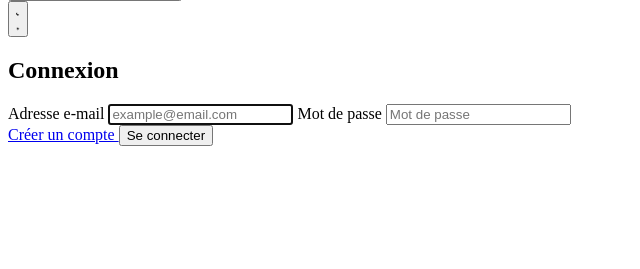
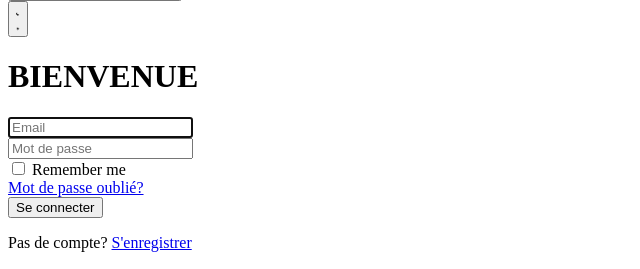
Before and after one commit to NicolasFrouin/challenge1_4iw3, a Symfony app: template templates/security/login.html.twig in a window 1280 px wide. Shown: the part 725-994 px from the top of the page, without its empty margins (0-640 px from the left). Before the commit the page ends 871 px from the top, so only its background shows below. Run offline with Twig, Linux system fonts and the light colour scheme; the template is opened without the code that fills it, so the values that code supplies are empty; some libraries are stand-ins or nearby versions.

Commit message:
login.html.twig

```diff
--- a/templates/base.html.twig
+++ b/templates/base.html.twig
@@ -64,7 +64,7 @@
 											</div>
 											<ul class="py-1" role="none">
 												<li>
-													<a href="{{ path('app_user_setting') }}" class="block px-4 py-2 text-sm text-gray-700 hover:bg-gray-100 dark:text-gray-300 dark:hover:bg-gray-600 dark:hover:text-white" role="menuitem">Settings</a>
+													<a href="#" class="block px-4 py-2 text-sm text-gray-700 hover:bg-gray-100 dark:text-gray-300 dark:hover:bg-gray-600 dark:hover:text-white" role="menuitem">Settings</a>
 												</li>
 												<li>
 													<a href="#" class="block px-4 py-2 text-sm text-gray-700 hover:bg-gray-100 dark:text-gray-300 dark:hover:bg-gray-600 dark:hover:text-white" role="menuitem">Earnings</a>
--- a/templates/security/login.html.twig
+++ b/templates/security/login.html.twig
@@ -1,46 +1,53 @@
 {% extends 'base-mini.html.twig' %}
 
 {% block title %}
-	Connectez-vous !
+    Bienvenue !
 {% endblock %}
 
 {% block body %}
-	<section class="flex flex-col items-center w-full dark:bg-slate-700 dark:text-white leading-normal px-2">
-		<h1 class="text-4xl font-normal mt-12">Connexion</h1>
-		<form method="post" class="flex flex-col py-16 w-auto lg:w-full lg:px-[25%]">
-			<label for="inputEmail" class="flex flex-col mb-8">
-				<span class="mb-1 text-xl">Adresse e-mail</span>
-				<input class="form-control py-1 px-2 h-10 rounded-lg dark:bg-slate-500 dark:placeholder:text-slate-300 w-full" type="email" placeholder="example@email.com" value="{{ last_username }}" name="email" id="inputEmail" autocomplete="email" required autofocus>
+    <div class="flex h-screen bg-blue-50">
+        <div class="w-full md:w-1/2 flex flex-col justify-center items-center bg-white dark:bg-slate-700 px-6">
+            <h1 class="text-5xl font-bold mb-6">BIENVENUE</h1>
+            <form method="post" class="w-full max-w-sm">
+                <div class="mb-4">
+                    <input class="form-control block w-full px-3 py-2 text-base font-normal text-gray-700 bg-white bg-clip-padding border border-solid border-gray-300 rounded transition ease-in-out m-0 focus:text-gray-700 focus:bg-white focus:border-blue-600 focus:outline-none" type="email" placeholder="Email" value="{{ last_username }}" name="email" id="inputEmail" autocomplete="email" required autofocus>
+                </div>
+                <div class="mb-4">
+                    <input class="form-control block w-full px-3 py-2 text-base font-normal text-gray-700 bg-white bg-clip-padding border border-solid border-gray-300 rounded transition ease-in-out m-0 focus:text-gray-700 focus:bg-white focus:border-blue-600 focus:outline-none" type="password" placeholder="Mot de passe" name="password" id="inputPassword" autocomplete="current-password" required>
+                </div>
+                <div class="flex items-center justify-between mb-6">
+                    <div class="form-group form-check">
+                        <input type="checkbox" class="form-check-input h-4 w-4 border border-gray-300 rounded-sm bg-white checked:bg-blue-600 checked:border-blue-600 focus:outline-none transition duration-200 mt-1 align-top bg-no-repeat bg-center bg-contain float-left mr-2 cursor-pointer" id="rememberMe">
+                        <label class="form-check-label inline-block text-gray-800" for="rememberMe">
+                            Remember me
                         </label>
-			<label for="inputPassword" class="flex flex-col mb-4">
-				<span class="mb-1 text-xl">Mot de passe</span>
-				<input class="form-control py-1 px-2 h-10 rounded-lg dark:bg-slate-500 dark:placeholder:text-slate-300 w-full" type="password" placeholder="Mot de passe" name="password" id="inputPassword" autocomplete="current-password" required>
-			</label>
+                    </div>
+                    <a href="#" class="text-blue-600 hover:text-blue-700 focus:text-blue-700 transition duration-200 ease-in-out">
+                        Mot de passe oublié?
+                    </a>
+                </div>
                 <input type="hidden" name="_csrf_token" value="{{ csrf_token('authenticate') }}">
-
                 {% if error %}
-				<div class="text-red-600 dark:text-red-400 text-base">{{ error.messageKey|trans(error.messageData, 'security') }}</div>
+                    <div class="text-red-600 dark:text-red-400 text-sm mb-3">{{ error.messageKey|trans(error.messageData, 'security') }}</div>
                 {% endif %}
-
-			{% if app.user %}
-				<small class="my-4 text-base">
-					Vous êtes connecté en tant que
-					<span class="text-gray-900 dark:text-gray-200 italic bg-slate-200 dark:bg-slate-500 px-1 rounded">
-						{{ app.user.userIdentifier }}
-					</span>
-					<br>
-					<a href="{{ path('app_logout') }}" class="text-blue-500 dark:text-blue-400 underline">Déconnexion</a>
-				</small>
-			{% endif %}
-
-			<div class="flex self-end gap-6">
-				<a href="{{ path('app_register') }}" class="my-4 bg-sky-500 px-4 py-2 rounded-lg w-fit text-white text-xl self-center">
-					Créer un compte
-				</a>
-				<button class="my-4 bg-blue-500 px-4 py-2 rounded-lg w-fit text-white text-xl" type="submit">
+                <button class="w-full px-6 py-2 border-2 border-blue-500 text-blue-500 font-medium text-xs leading-tight uppercase rounded hover:bg-black hover:bg-opacity-5 focus:outline-none focus:ring-0 transition duration-150 ease-in-out" type="submit">
                     Se connecter
                 </button>
+                <p class="text-sm font-semibold mt-2 pt-1 mb-0">
+                    Pas de compte?
+                    <a href="{{ path('app_register') }}" class="text-red-600 hover:text-red-700 focus:text-red-700 transition duration-200 ease-in-out">
+                        S'enregistrer
+                    </a>
+                </p>
+            </form>
         </div>
-		</form>
-	</section>
+        <div class="hidden md:block w-1/2 bg-cover" style="background-image: url('/path-to-your-image.jpg')">
+            <div class="flex h-full items-center justify-center">
+                <div class="text-white text-center">
+                    <h2 class="text-4xl mb-2">Texte pour donner envie ici</h2>
+                    <p class="mb-0">Une phrase accrocheuse et descriptive</p>
+                </div>
+            </div>
+        </div>
+    </div>
 {% endblock %}
```
Also changed, not shown: src/Controller/UserController.php (+5 -5 lines). Lines whose indentation alone changed are shown as unchanged.
